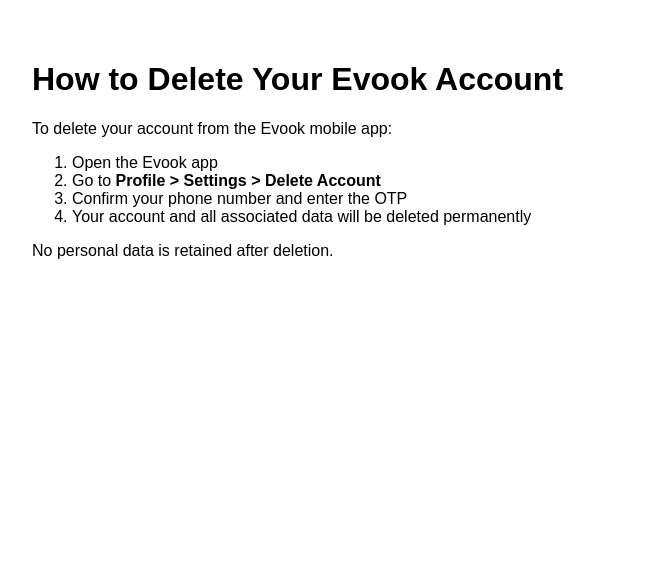
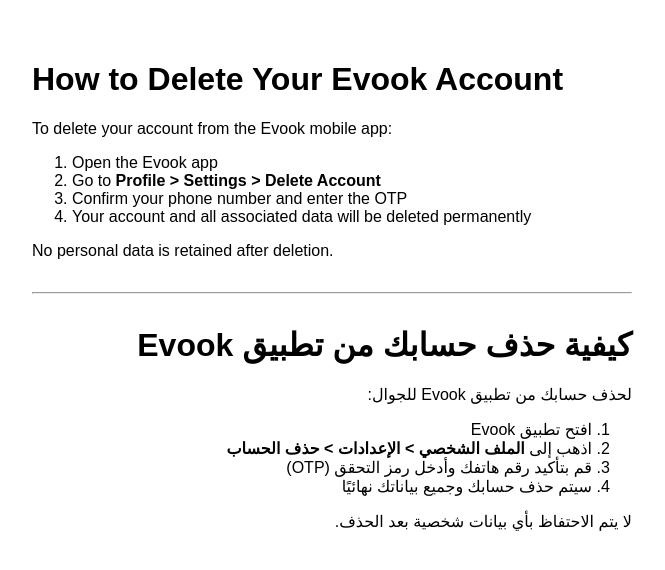
Before and after one commit to FarouqKrayem/evook-delete-account, a plain HTML site: page index.html in a window 1280 px wide. Shown: the whole page, without its empty margins (8-673 px from the left). Drawn offline with Linux system fonts and the light colour scheme.

Commit message:
Update index.html - adding arabic

```diff
--- a/index.html
+++ b/index.html
@@ -5,6 +5,7 @@
   <title>Delete Your Evook Account</title>
 </head>
 <body style="font-family: Arial; padding: 2rem; max-width: 600px;">
+
   <h1>How to Delete Your Evook Account</h1>
   <p>To delete your account from the Evook mobile app:</p>
   <ol>
@@ -14,5 +15,18 @@
     <li>Your account and all associated data will be deleted permanently</li>
   </ol>
   <p>No personal data is retained after deletion.</p>
+
+  <hr style="margin: 2rem 0;">
+
+  <h1 dir="rtl" lang="ar">كيفية حذف حسابك من تطبيق Evook</h1>
+  <p dir="rtl" lang="ar">لحذف حسابك من تطبيق Evook للجوال:</p>
+  <ol dir="rtl" lang="ar">
+    <li>افتح تطبيق Evook</li>
+    <li>اذهب إلى <strong>الملف الشخصي &gt; الإعدادات &gt; حذف الحساب</strong></li>
+    <li>قم بتأكيد رقم هاتفك وأدخل رمز التحقق (OTP)</li>
+    <li>سيتم حذف حسابك وجميع بياناتك نهائيًا</li>
+  </ol>
+  <p dir="rtl" lang="ar">لا يتم الاحتفاظ بأي بيانات شخصية بعد الحذف.</p>
+
 </body>
 </html>
```
